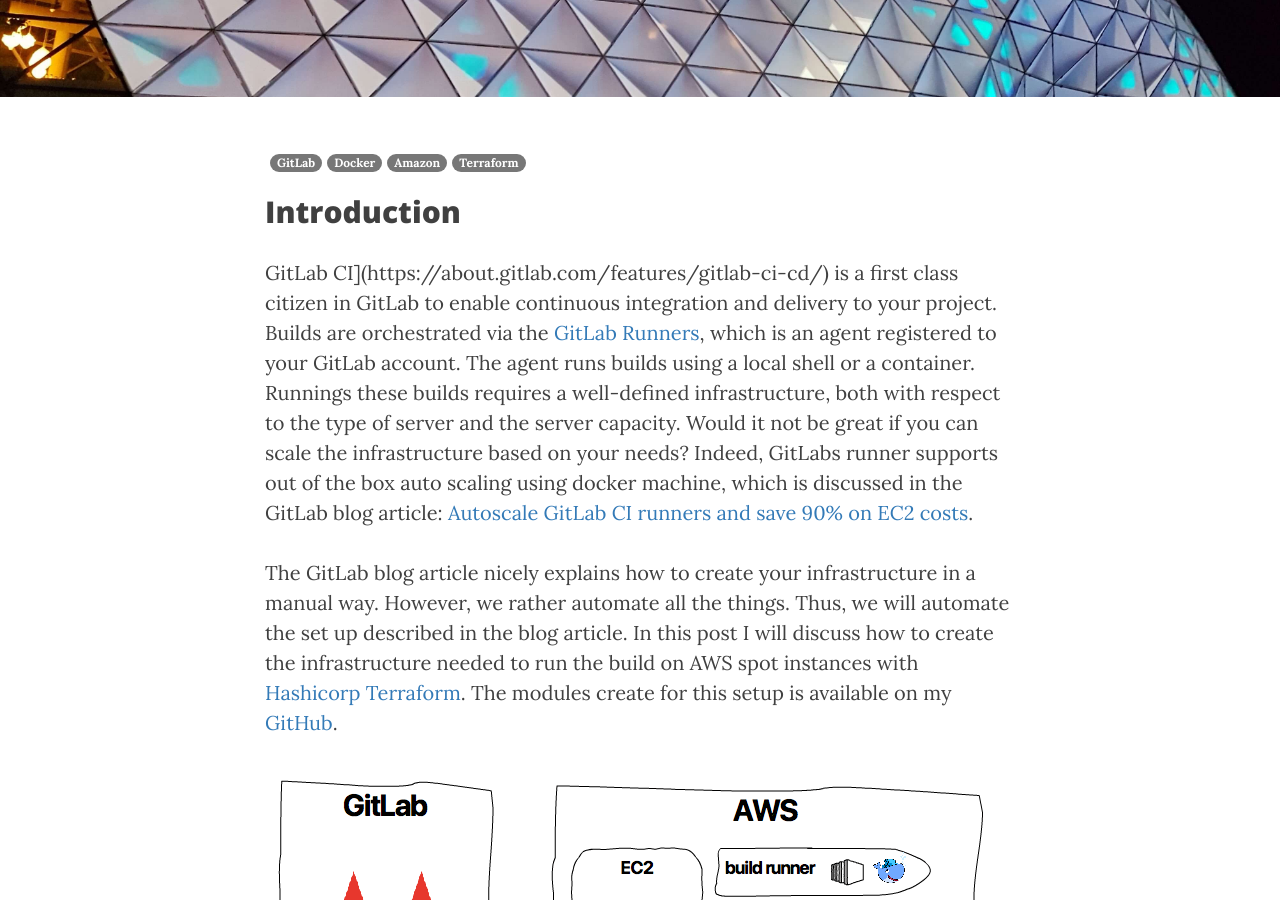
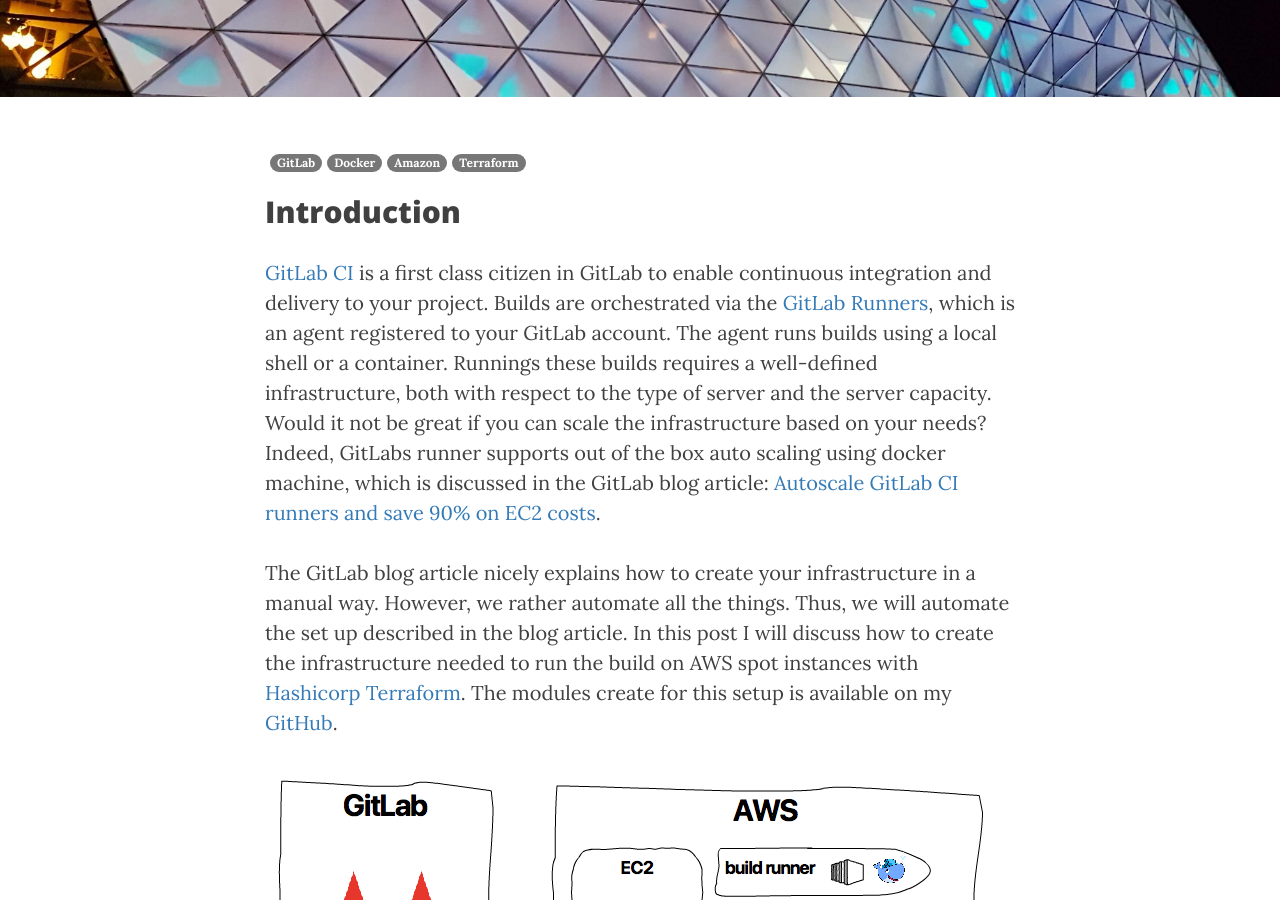
Before and after one commit to 040code/040code, a Jekyll site: the page built from _posts/2017-11-24-runners-on-the-spot.md, in a window 1280 px wide and 900 px high, scrolled down 379 px. Built offline with Jekyll 4.4.1, drawn with Linux system fonts in a browser that asks for light colours; nearby versions of some CDN libraries.

```diff
--- a/_posts/2017-11-24-runners-on-the-spot.md
+++ b/_posts/2017-11-24-runners-on-the-spot.md
@@ -11,7 +11,7 @@
 
 ## Introduction
 
-GitLab CI](https://about.gitlab.com/features/gitlab-ci-cd/) is a first class citizen in GitLab to enable continuous integration and delivery to your project. Builds are orchestrated via the [GitLab Runners](https://docs.gitlab.com/runner/), which is an agent registered to your GitLab account. The agent runs builds using a local shell or a container. Runnings these builds requires a well-defined infrastructure, both with respect to the type of server and the server capacity. Would it not be great if you can scale the infrastructure based on your needs? Indeed, GitLabs runner supports out of the box auto scaling using docker machine, which is discussed in the GitLab blog article: [Autoscale GitLab CI runners and save 90% on EC2 costs](https://about.gitlab.com/2017/11/23/autoscale-ci-runners/).
+[GitLab CI](https://about.gitlab.com/features/gitlab-ci-cd/) is a first class citizen in GitLab to enable continuous integration and delivery to your project. Builds are orchestrated via the [GitLab Runners](https://docs.gitlab.com/runner/), which is an agent registered to your GitLab account. The agent runs builds using a local shell or a container. Runnings these builds requires a well-defined infrastructure, both with respect to the type of server and the server capacity. Would it not be great if you can scale the infrastructure based on your needs? Indeed, GitLabs runner supports out of the box auto scaling using docker machine, which is discussed in the GitLab blog article: [Autoscale GitLab CI runners and save 90% on EC2 costs](https://about.gitlab.com/2017/11/23/autoscale-ci-runners/).
 
 The GitLab blog article nicely explains how to create your infrastructure in a manual way. However, we rather automate all the things. Thus, we will automate the set up described in the blog article. In this post I will discuss how to create the infrastructure needed to run the build on AWS spot instances with [Hashicorp Terraform](https://www.terraform.io/). The modules create for this setup is available on my [GitHub](https://github.com/npalm/tf-aws-gitlab-runner).
 
```
